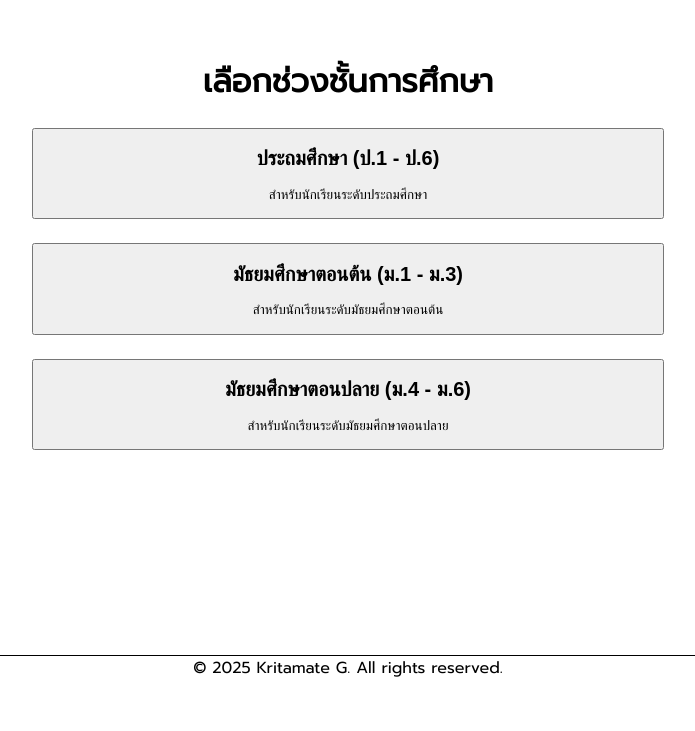
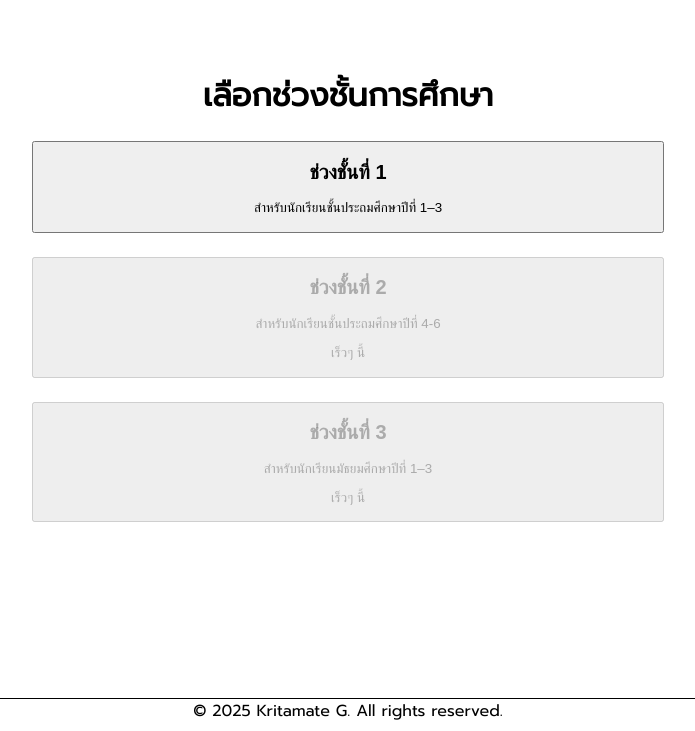
Before and after one commit to kritamategunt/q-a_thai_mp, a React (Vite) app: page / in a window 1280 px wide. Shown: the part 153-884 px from the top of the page, without its empty margins (292-987 px from the left). Before the commit the page ends 841 px from the top, so only its background shows below. Built offline with nearby package versions, Linux system fonts and the light colour scheme.

Commit message:
feat: add homepage and basic routers

```diff
--- a/src/layouts/applicationLayout.tsx
+++ b/src/layouts/applicationLayout.tsx
@@ -2,22 +2,34 @@ import React from "react";
 import { Outlet } from "react-router-dom";
 
 export default function ApplicationLayout() {
+
+    const labelHeader = () => {
+        switch (window.location.pathname) {
+            case '/':
+                return '';
+            case '/primary_1':
+                return 'ช่วงชั้นที่ 1';
+            case '/primary_2':
+                return 'ช่วงชั้นที่ 2';
+            case '/upper-secondary':
+                return 'ช่วงชั้นที่ 3';
+            default:
+                return '';
+        }
+    };
     return (
         <div className="flex min-h-screen flex-col bg-gray-50 text-gray-900">
             {/* 🔹 Header */}
-            {/* <header className="bg-white shadow-sm">
+            <header className="bg-white shadow-sm">
                 <div className="mx-auto flex max-w-7xl items-center justify-between px-4 py-3">
-                    <h1 className="text-xl font-semibold">My App</h1>
+                    <h1 className="text-xl font-semibold">{labelHeader()}</h1>
                     <nav className="space-x-4">
-                        <a href="/" className="text-gray-600 hover:text-black">
-                            Home
-                        </a>
-                        <a href="/about" className="text-gray-600 hover:text-black">
-                            About
-                        </a>
+                       {window.location.pathname !== '/' && (
+                           <a href="/" className="text-blue-500 hover:underline">หน้าแรก</a>
+                       )}
                     </nav>
                 </div>
-            </header> */}
+            </header>
 
             {/* 🔹 Main Content */}
             <main className="flex-1">
--- a/src/pages/homepage/index.tsx
+++ b/src/pages/homepage/index.tsx
@@ -7,6 +7,7 @@ interface LevelProps {
     name: string;
     description: string;
     route: string;
+    isOpen?: boolean;
 }
 
 function HomePage() {
@@ -15,9 +16,9 @@ function HomePage() {
     const navigate = useNavigate();
 
     const levels: LevelProps[] = [
-        { id: 1, name: 'ประถมศึกษา (ป.1 - ป.6)', description: 'สำหรับนักเรียนระดับประถมศึกษา', route: '/primary' },
-        { id: 2, name: 'มัธยมศึกษาตอนต้น (ม.1 - ม.3)', description: 'สำหรับนักเรียนระดับมัธยมศึกษาตอนต้น', route: '/lower-secondary' },
-        { id: 3, name: 'มัธยมศึกษาตอนปลาย (ม.4 - ม.6)', description: 'สำหรับนักเรียนระดับมัธยมศึกษาตอนปลาย', route: '/upper-secondary' },
+        { id: 1, name: 'ช่วงชั้นที่ 1', description: 'สำหรับนักเรียนชั้นประถมศึกษาปีที่ 1–3', route: '/primary_1' },
+        { id: 2, name: 'ช่วงชั้นที่ 2', description: 'สำหรับนักเรียนชั้นประถมศึกษาปีที่ 4-6', route: '/primary_2', isOpen: false },
+        { id: 3, name: 'ช่วงชั้นที่ 3', description: 'สำหรับนักเรียนมัธยมศึกษาปีที่ 1–3', route: '/upper-secondary', isOpen: false },
     ];
     return (
         <div className="flex flex-col items-center justify-center min-h-screen bg-black p-4">
@@ -26,15 +27,18 @@ function HomePage() {
                 {levels.map((level) => (
                     <>
                         <button key={level.id}
-                            className="bg-white rounded-lg shadow-md p-6 hover:shadow-xl transition-shadow cursor-pointer mb-4"
+                            className={`bg-white rounded-lg shadow-md p-6 hover:shadow-xl transition-shadow mb-4 ${level.isOpen === false ? 'cursor-not-allowed' : 'hover:text-blue-300 cursor-pointer'}`}
                             onClick={() => navigate(level.route)}
+                            disabled={level.isOpen === false}
                         >
 
                             <h2 className="text-xl font-semibold mb-2">{level.name}</h2>
                             <p className="text-gray-600">{level.description}</p>
-
+                            {level.isOpen === false ? (
+                                <p className="mt-4 text-red-500 font-bold">เร็วๆ นี้</p>
+                            ) : null}
                         </button>
-                        <br/>
+                        <br />
                     </>
 
                 ))}
--- /dev/null
+++ b/src/pages/question/lower_secondary/index.tsx
@@ -0,0 +1,12 @@
+import React from 'react'
+
+function LowerSecondary() {
+    return (
+        <div className="flex flex-col items-center justify-center min-h-screen bg-black p-4">
+            <h1 className="text-2xl font-bold mb-6 text-white">หน้าช่วงชั้นมัธยมศึกษาตอนต้น</h1>
+            <p className="text-white">เนื้อหาสำหรับช่วงชั้นมัธยมศึกษาตอนต้นจะถูกเพิ่มในเร็วๆ นี้</p>
+        </div>
+    )
+}
+
+export default LowerSecondary
```
Also changed, not shown: src/routes/Routes.tsx (+11 -2 lines).
